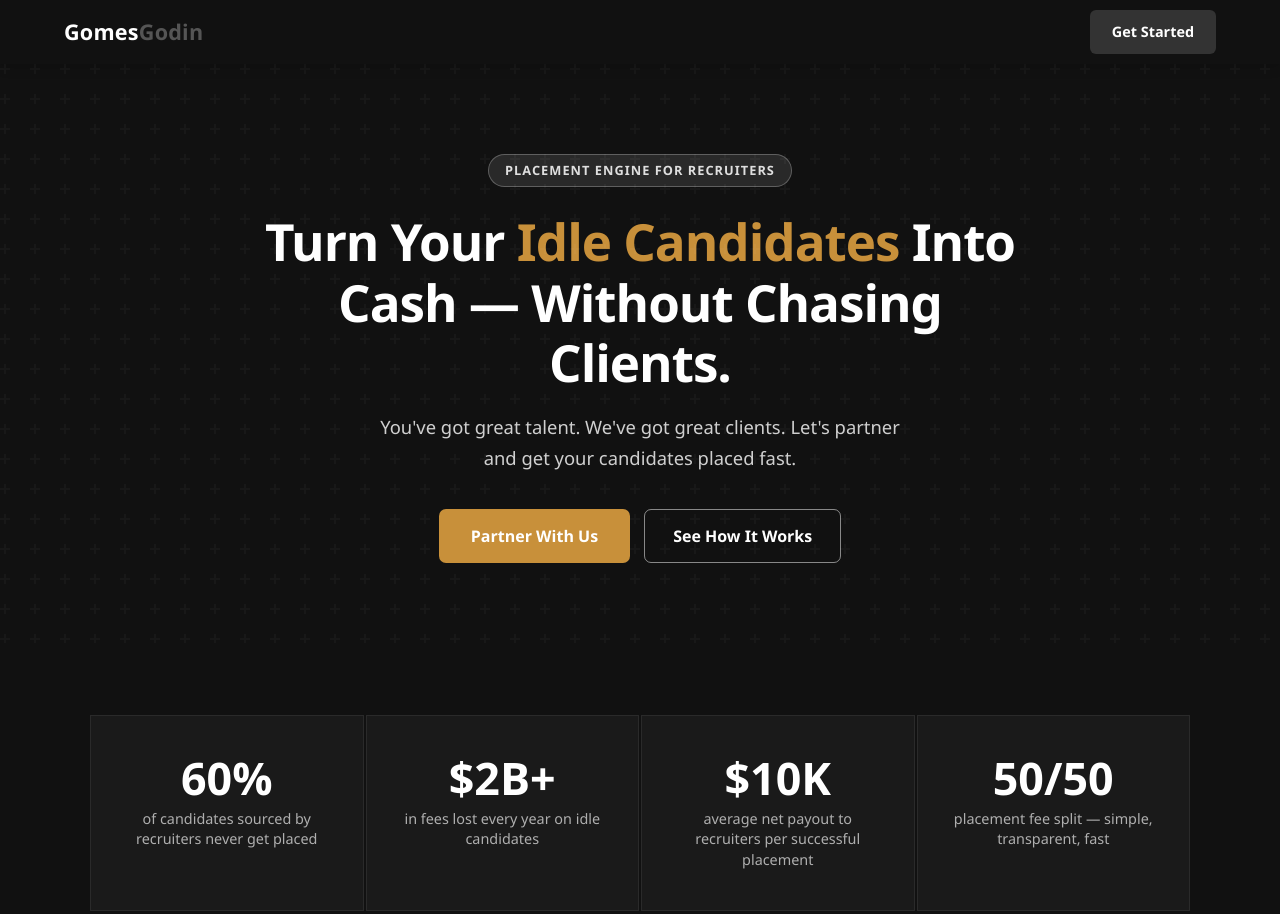
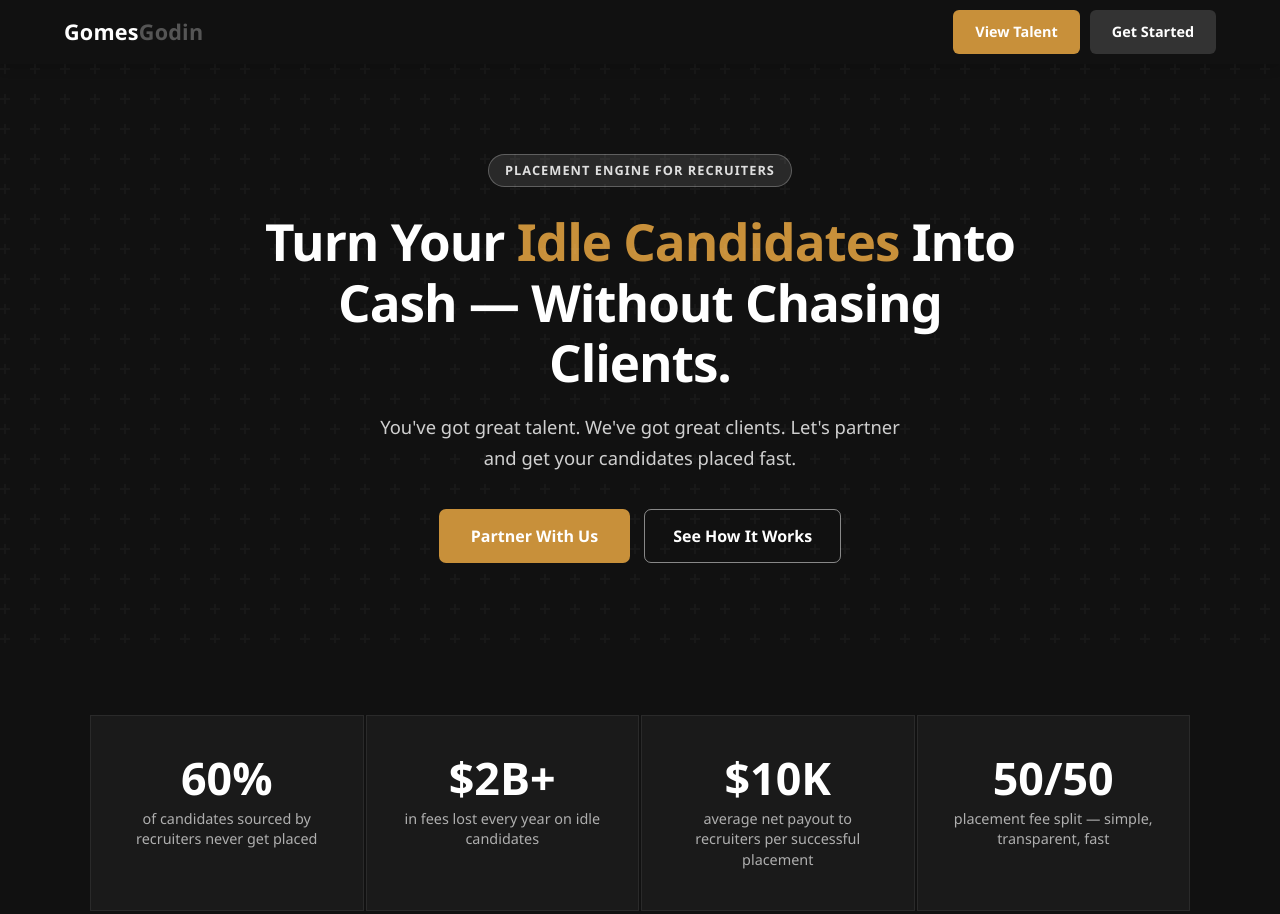
Before and after one commit to cgomes1221/GomesGodin.com, a plain HTML site: page index.html in a window 1280 px wide. Shown: the top 914 px of the page. Drawn offline with Linux system fonts and the light colour scheme.

Commit message:
Update index.html
"view talent" button

```diff
--- a/index.html
+++ b/index.html
@@ -46,6 +46,17 @@
     text-decoration: none;
   }
   .nav-logo span { color: var(--gold-light); }
+  .nav-talent {
+    background: #c8903a;
+    color: var(--white);
+    padding: 10px 22px;
+    border-radius: 6px;
+    font-size: 0.9rem;
+    font-weight: 600;
+    text-decoration: none;
+    transition: background 0.2s;
+  }
+  .nav-talent:hover { background: #e0a84a; }
   .nav-cta {
     background: var(--gold);
     color: var(--white);
@@ -410,7 +421,10 @@
 <!-- NAV -->
 <nav>
   <a href="#" class="nav-logo">Gomes<span>Godin</span></a>
-  <a href="#contact" class="nav-cta">Get Started</a>
+  <div style="display:flex; gap:10px; align-items:center;">
+    <a href="https://gomesgodintalent.com/" target="_blank" rel="noopener" class="nav-talent">View Talent</a>
+    <a href="#contact" class="nav-cta">Get Started</a>
+  </div>
 </nav>
 
 <!-- HERO -->
```
